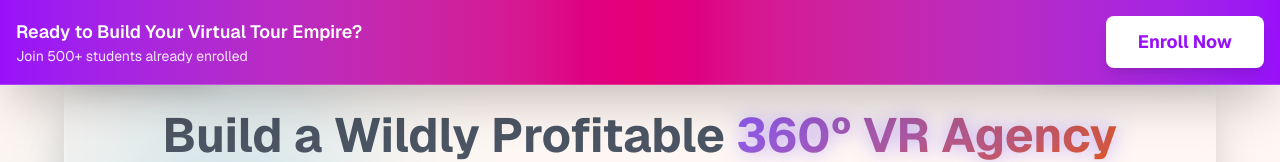
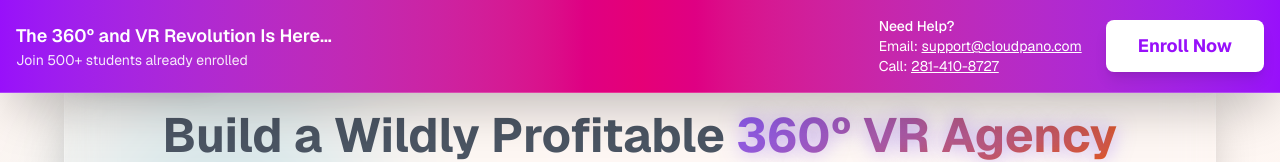
Before and after one commit to zachcalhoon/SalespageVTPS, a Next.js app: page / in a window 1280 px wide. Shown: the top 162 px of the page. Built offline with nearby package versions, Linux system fonts and the light colour scheme.

Commit message:
feat: update banner text and add contact info
Change headline and add email/phone contact to banner.

#VERCEL_SKIP

Co-authored-by: null <81998998+zachcalhoon@users.noreply.github.com>

```diff
--- a/components/sticky-banner.tsx
+++ b/components/sticky-banner.tsx
@@ -7,7 +7,7 @@ export function StickyBanner() {
         <div className="flex items-center justify-between">
           <div className="flex items-center space-x-4">
             <div className="hidden md:block">
-              <p className="text-white font-semibold text-lg">Ready to Build Your Virtual Tour Empire?</p>
+              <p className="text-white font-semibold text-lg">The 360º and VR Revolution Is Here…</p>
               <p className="text-white/90 text-sm">Join 500+ students already enrolled</p>
             </div>
             <div className="md:hidden">
@@ -15,7 +15,23 @@ export function StickyBanner() {
             </div>
           </div>
 
-          <div className="flex items-center space-x-4">
+          <div className="flex items-center space-x-6">
+            <div className="hidden lg:block text-white text-sm">
+              <p className="font-medium">Need Help?</p>
+              <p>
+                Email:{" "}
+                <a href="mailto:support@cloudpano.com" className="underline hover:text-white/80">
+                  support@cloudpano.com
+                </a>
+              </p>
+              <p>
+                Call:{" "}
+                <a href="tel:281-410-8727" className="underline hover:text-white/80">
+                  281-410-8727
+                </a>
+              </p>
+            </div>
+
             <button
               className="bg-white text-purple-600 px-8 py-3 rounded-lg font-bold text-lg hover:bg-gray-100 transition-colors duration-200 shadow-lg hover:shadow-xl transform hover:scale-105"
               onClick={() =>
```
